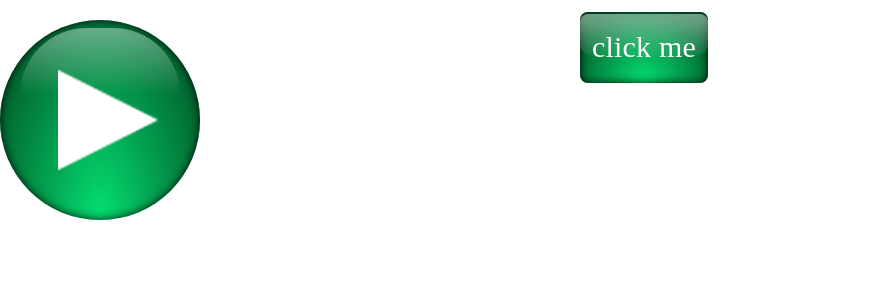
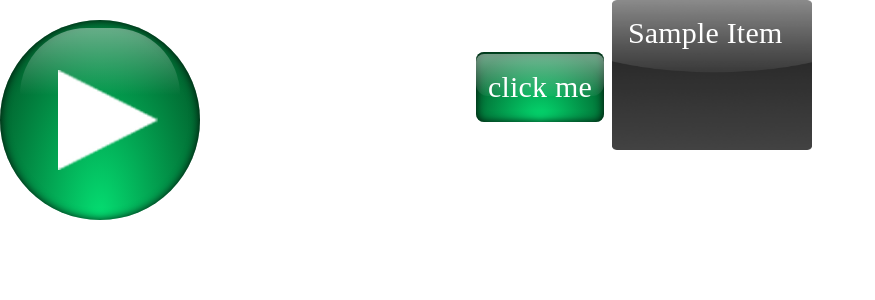
Before and after one commit to 3boodyy96/.AnyMedia-project, a React (Vite) app: page / in a window 1280 px wide. Shown: the top 300 px of the page, without its empty margins (0-875 px from the left). Built offline with nearby package versions, Linux system fonts and the light colour scheme; a web font is replaced by a local one.

Commit message:
added the frame component and fixed some styling bugs

```diff
--- a/src/App.jsx
+++ b/src/App.jsx
@@ -1,10 +1,13 @@
 import RoundedButton from './components/roundedButton.jsx';
 import NormalButton from './components/normalButton.jsx';
+import Frame from './components/frame.jsx';
 export default function App() {
   return (
     <div className='justify-center gap-2 flex items-center'>
       <RoundedButton imgSrc="./src/assets/video-icon.png" altText="video"/>
-      <NormalButton w="1px" h="1px" text="click me"/>
+      <NormalButton w="10px" h="15px" text="click me"/>
+      <Frame w="200px" h="150px"
+      items={<p>Sample Item</p>}/>
     </div>
   )
 }
--- /dev/null
+++ b/src/components/frame.jsx
@@ -0,0 +1,15 @@
+function Frame({ w = "auto", h = "auto", items = [] }) {
+    return (
+        <div id="container" className="relative inline-block" style={{ width: w, height: h }}>
+            <img
+                src="./src/assets/frame.png"
+                alt="Frame"
+                style={{ width: w, height: h }}/>
+            <div className="absolute inset-0 p-4">
+                {items}
+            </div>
+        </div>
+    );
+}
+
+export default Frame;
```
